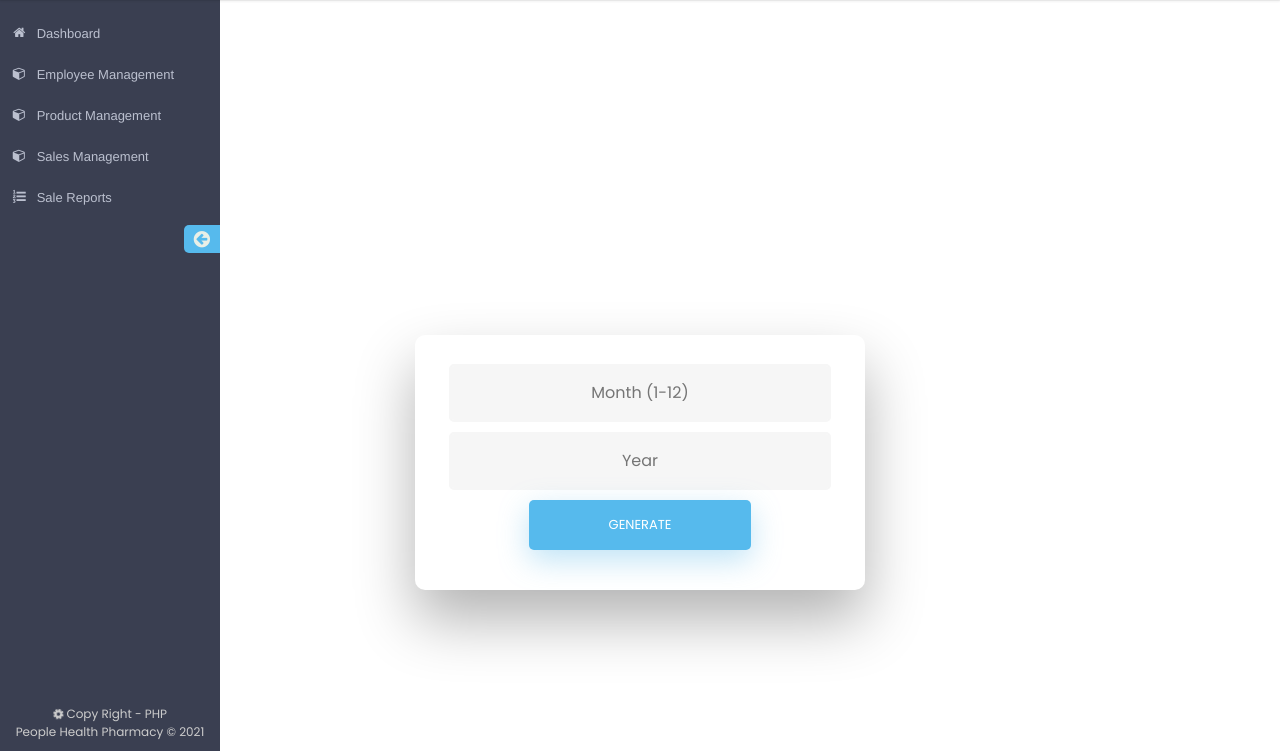
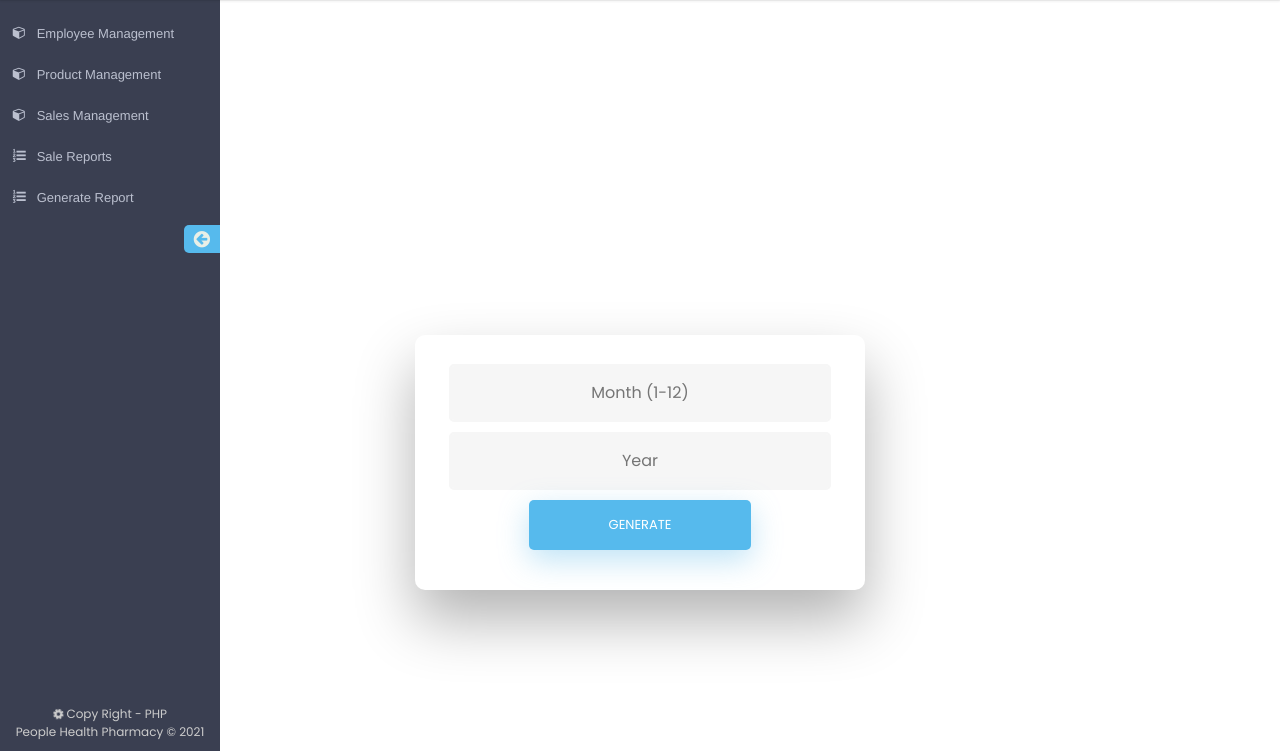
Before and after one commit to SKnight99/Software_Project, a PHP site: page /Generate.php in a window 1280 px wide. Shown: the part 49-800 px from the top of the page. Run offline with PHP 8.4, Linux system fonts and the light colour scheme; data that the repository does not hold is empty.

Commit message:
Update header.php

```diff
--- a/header.php
+++ b/header.php
@@ -57,10 +57,6 @@
     </header>
     <aside id="sidebar">
         <nav>
-            <a href="index" class="">
-                <i class="fa fa-md fa-fw fa-home"></i>
-                <span class="">Dashboard</span>
-            </a>
             <a href="employee.php" class="">
                 <i class="fa fa-md fa-fw fa-cube txt-color-blue"></i>
                 <span class="">Employee Management</span>
@@ -77,6 +73,10 @@
                 <i class="fa fa-md fa-fw fa-list-ol txt-color-blue"></i>
                 <span class="">Sale Reports</span>
             </a>
+            <a href="Generate.php" class="">
+                <i class="fa fa-md fa-fw fa-list-ol txt-color-blue"></i>
+                <span class="">Generate Report</span>
+            </a>
         </nav>
         <div id="sidebar-controller">
             <i class="fa fa-arrow-circle-left hit"></i>
```
